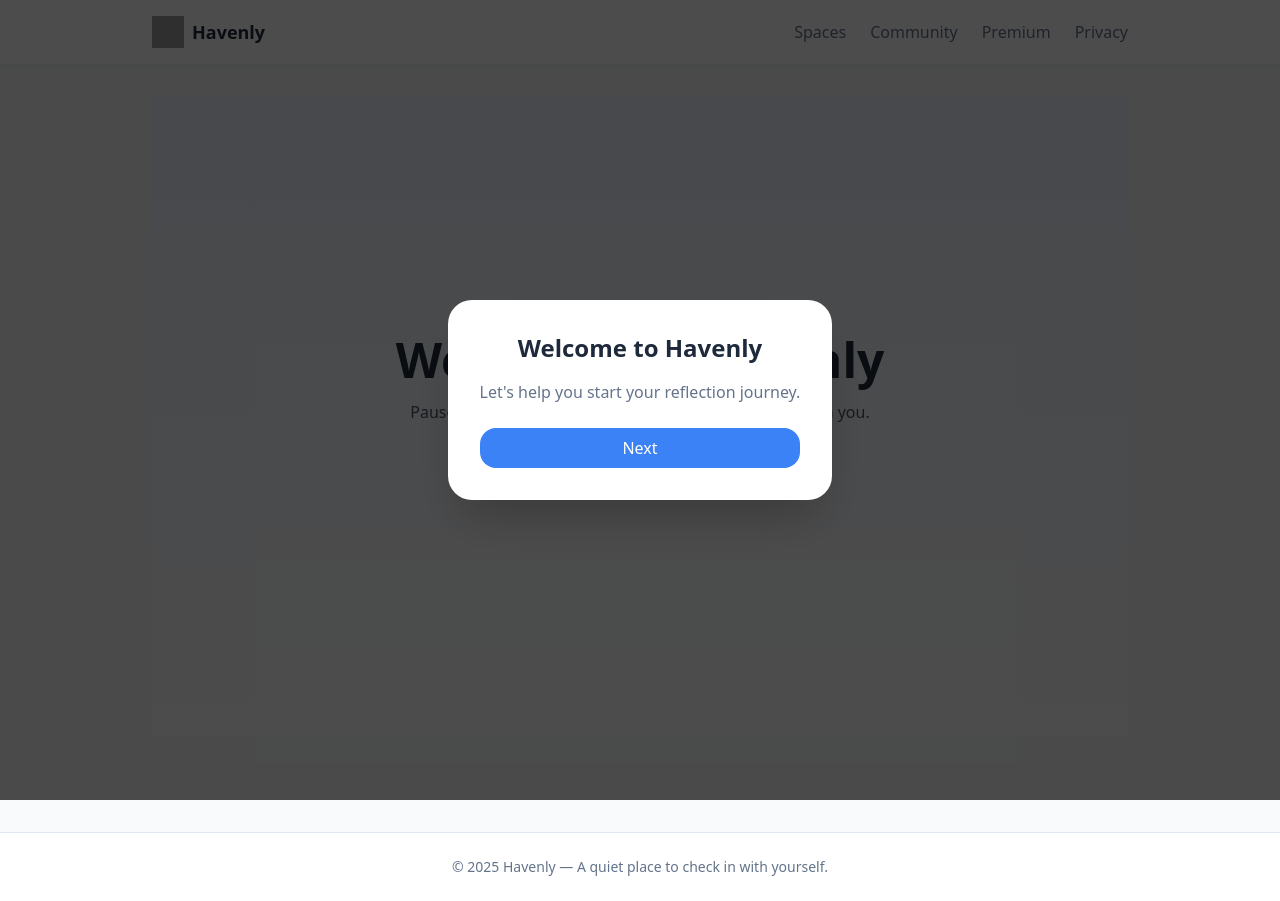
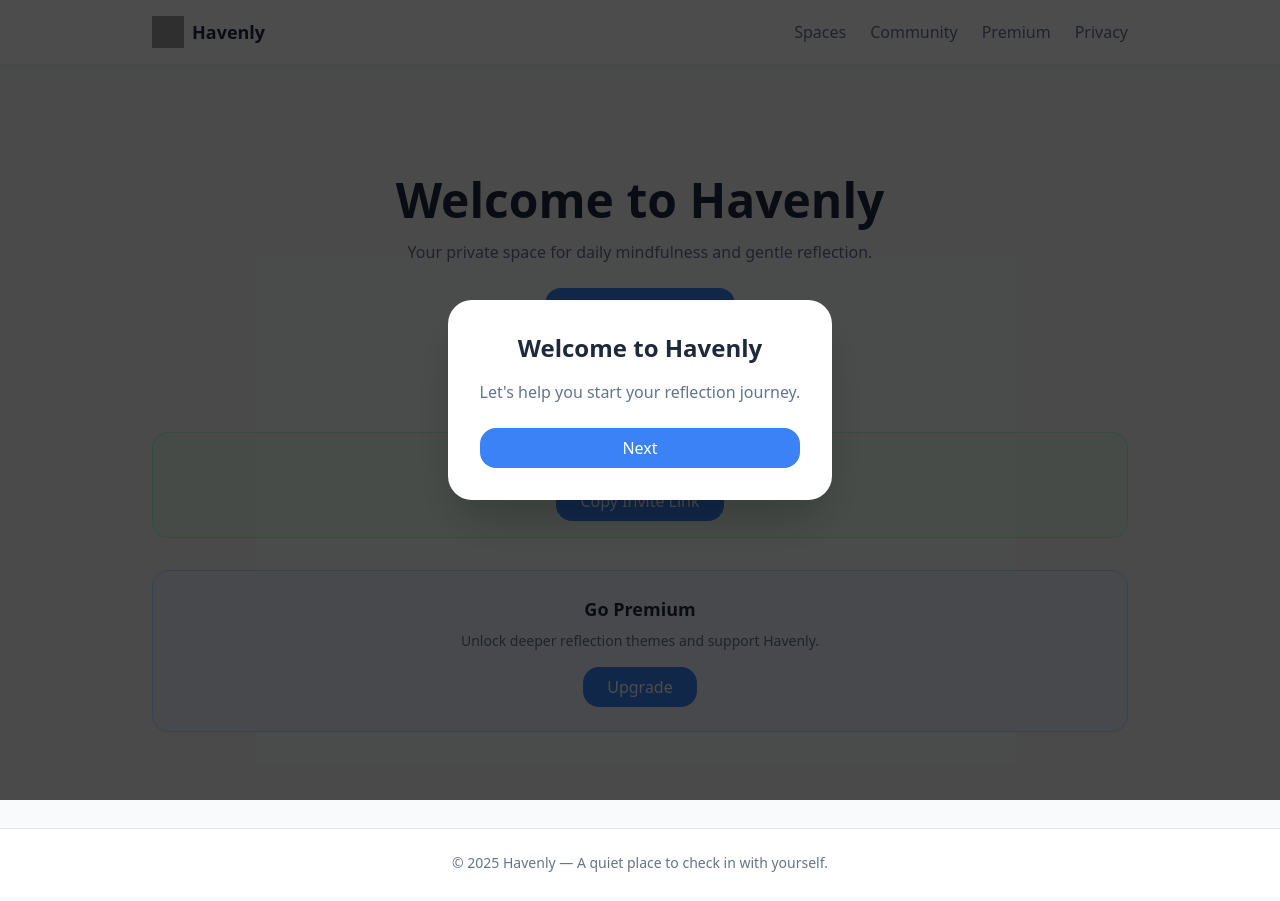
Before and after one commit to Khrboshi/havenly, a Next.js app: page / in a window 1280 px wide. Built offline with nearby package versions, Linux system fonts and the light colour scheme; grey boxes are pictures that could not be loaded.

Commit message:
Update index.js

```diff
--- a/pages/index.js
+++ b/pages/index.js
@@ -1,7 +1,10 @@
-import React, { useState, useEffect } from "react";
-import OnboardingModal from "@/components/OnboardingModal";
+"use client";
+import { useState, useEffect } from "react";
 import Head from "next/head";
 import Link from "next/link";
+import OnboardingModal from "@/components/OnboardingModal";
+import ReferralBanner from "@/components/ReferralBanner";
+import UpgradeBanner from "@/components/UpgradeBanner";
 
 export default function Home() {
   const [showOnboard, setShowOnboard] = useState(false);
@@ -13,7 +16,7 @@ export default function Home() {
     }
   }, []);
 
-  const finish = () => {
+  const finishOnboard = () => {
     localStorage.setItem("onboardingCompleted", "true");
     setShowOnboard(false);
   };
@@ -21,19 +24,22 @@ export default function Home() {
   return (
     <>
       <Head>
-        <title>Havenly — Mindful Reflections</title>
+        <title>Havenly — Home</title>
       </Head>
-      <section className="flex flex-col items-center justify-center min-h-[80vh] bg-gradient-to-b from-blue-50 to-white text-center p-8">
-        <h1 className="text-5xl font-bold mb-4 text-gray-800">Welcome to Havenly</h1>
-        <p className="text-gray-600 max-w-lg mb-6">
-          Pause, breathe, and reflect. Your thoughts stay safe with you.
+      <section className="text-center py-20">
+        <h1 className="text-5xl font-bold mb-4">Welcome to Havenly</h1>
+        <p className="text-text-muted max-w-xl mx-auto mb-6">
+          Your private space for daily mindfulness and gentle reflection.
         </p>
-        <Link href="/rooms" className="px-6 py-3 bg-blue-600 text-white rounded-xl hover:bg-blue-700 transition">
+        <Link href="/rooms" className="btn-primary">
           Start My Reflection
         </Link>
       </section>
 
-      {showOnboard && <OnboardingModal onFinish={finish} />}
+      <ReferralBanner />
+      <UpgradeBanner />
+
+      {showOnboard && <OnboardingModal onFinish={finishOnboard} />}
     </>
   );
 }
```
